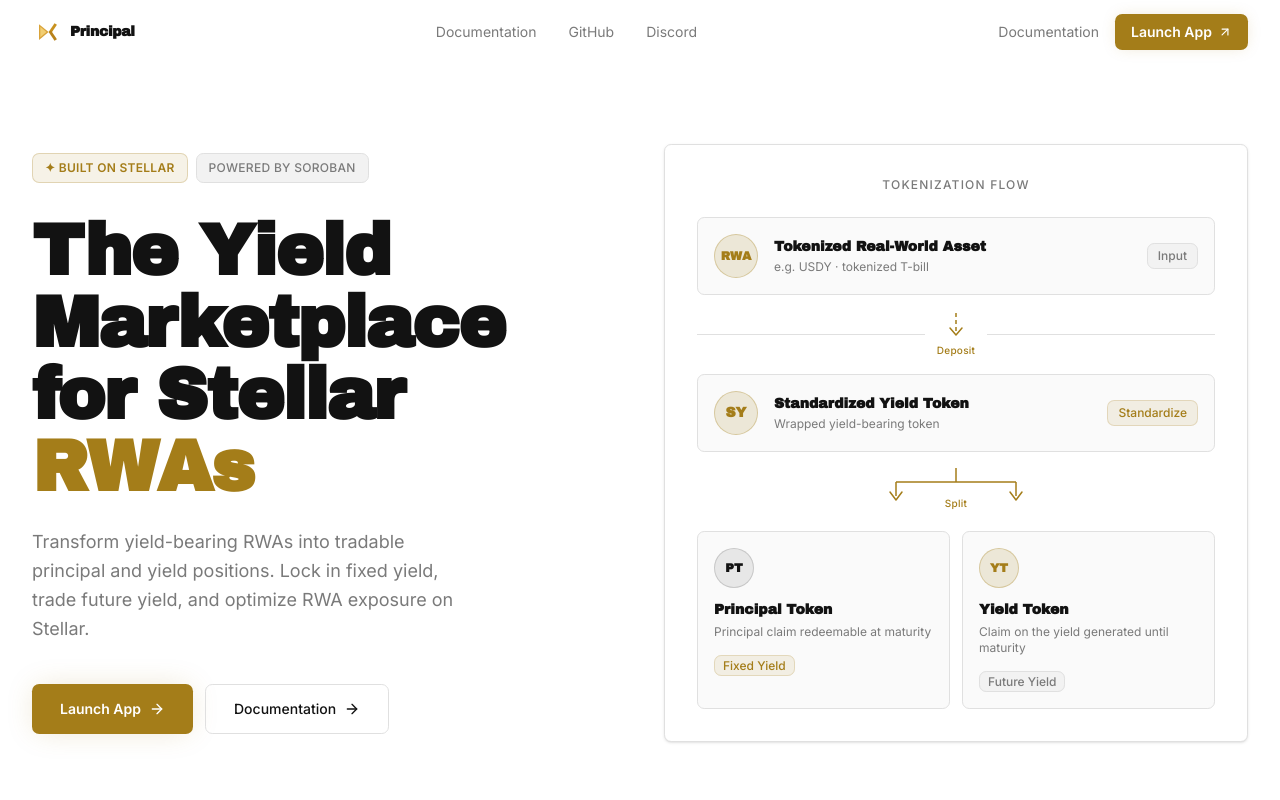
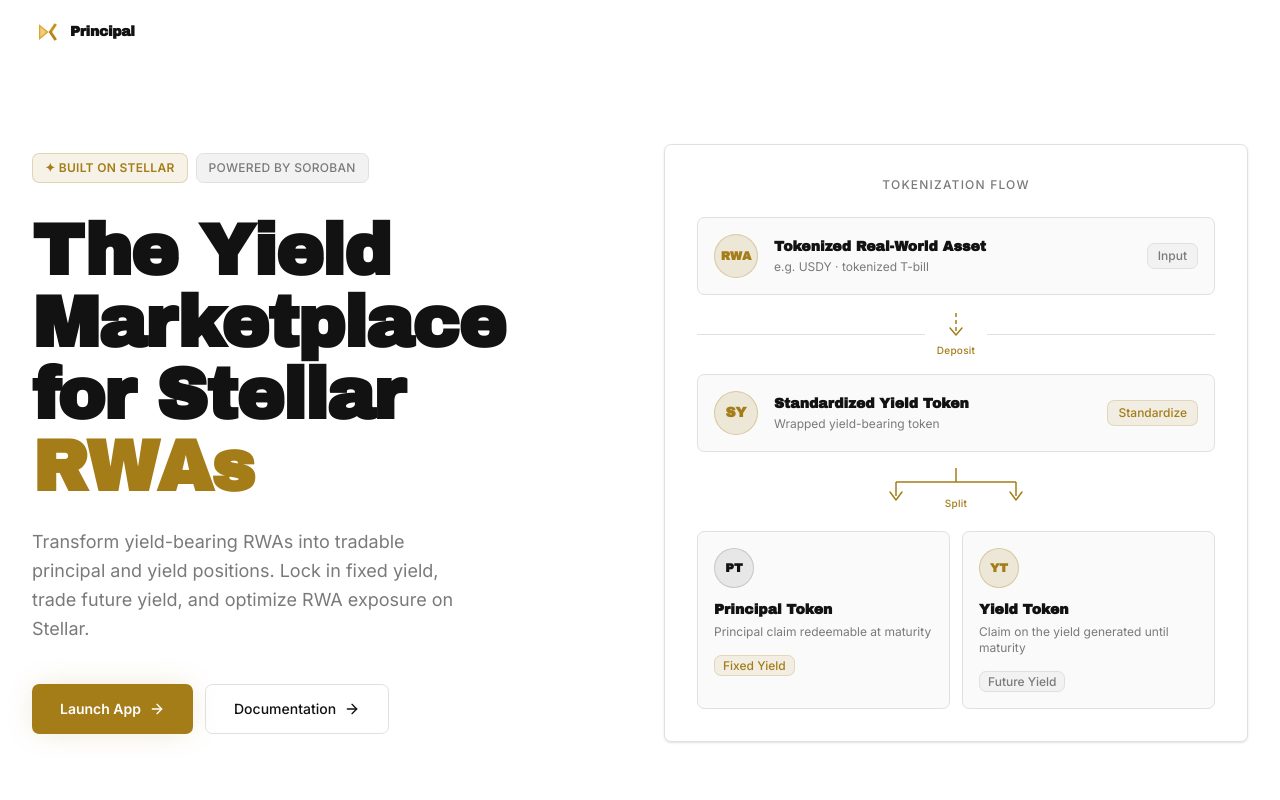
Before and after one commit to cedricmagne/principalmarket, a Next.js app: page / in a window 1280 px wide. Shown: the top 800 px of the page. Built offline with nearby package versions, Linux system fonts and the light colour scheme.

Commit message:
update menu

```diff
--- a/components/landing/FooterSection.tsx
+++ b/components/landing/FooterSection.tsx
@@ -1,3 +1,4 @@
+import Link from 'next/link'
 import { MessageCircle, FileText } from 'lucide-react'
 import { FaGithub, FaXTwitter } from 'react-icons/fa6'
 import PrincipalIcon from '@/components/landing/PrincipalIcon'
@@ -23,14 +24,14 @@
 
           <div className="flex items-center gap-6 flex-wrap justify-center">
             {links.map(({ icon: Icon, label, href }) => (
-              <a
+              <Link
                 key={label}
                 href={href}
                 className="flex items-center gap-2 text-sm text-muted-foreground hover:text-foreground transition-colors duration-200"
               >
                 <Icon className="w-4 h-4" />
                 <span>{label}</span>
-              </a>
+              </Link>
             ))}
           </div>
         </div>
--- a/components/landing/MarketCard.tsx
+++ b/components/landing/MarketCard.tsx
@@ -1,3 +1,4 @@
+import Link from 'next/link'
 import { Clock, Lock, TrendingUp, Droplets, ArrowRight } from 'lucide-react'
 
 const metrics = [
@@ -110,12 +111,12 @@
               yield-bearing stablecoin backed by short-term US Treasuries,
               issued by Ondo Finance.
             </p>
-            <a
+            <Link
               href="#"
               className="flex items-center gap-1.5 text-sm text-primary hover:underline shrink-0"
             >
               Learn about USDY <ArrowRight className="w-3.5 h-3.5" />
-            </a>
+            </Link>
           </div>
         </div>
       </div>
--- a/components/landing/Navbar.tsx
+++ b/components/landing/Navbar.tsx
@@ -1,7 +1,10 @@
 'use client'
 
 import { useState, useEffect } from 'react'
-import { ArrowUpRight, Menu, X } from 'lucide-react'
+// import Link from 'next/link'
+// import { ArrowUpRight, Menu, X } from 'lucide-react'
+import { Menu, X } from 'lucide-react'
+// import { FaGithub } from 'react-icons/fa6'
 import PrincipalIcon from '@/components/landing/PrincipalIcon'
 
 export default function Navbar() {
@@ -14,11 +17,11 @@
     return () => window.removeEventListener('scroll', fn)
   }, [])
 
-  const links = [
-    { label: 'Documentation', href: '#' },
-    { label: 'GitHub', href: '#' },
-    { label: 'Discord', href: '#' }
-  ]
+  // const links = [
+  //   { label: 'Documentation', href: '#' },
+  //   { label: 'GitHub', href: '#' },
+  //   { label: 'Discord', href: '#' }
+  // ]
 
   return (
     <header
@@ -34,29 +37,29 @@
         </div>
 
         {/* Desktop nav */}
-        <nav className="hidden md:flex items-center gap-8">
+        {/* <nav className="hidden md:flex items-center gap-8">
           {links.map((l) => (
-            <a
+            <Link
               key={l.label}
               href={l.href}
               className="text-sm text-muted-foreground hover:text-foreground transition-colors duration-200"
             >
               {l.label}
-            </a>
+            </Link>
           ))}
-        </nav>
+        </nav> */}
 
         {/* CTA */}
         <div className="hidden md:flex items-center gap-4">
-          <a
+          {/* <Link
             href="#"
             className="text-sm text-muted-foreground hover:text-foreground transition-colors"
           >
             Documentation
-          </a>
+          </Link>
           <button className="flex items-center gap-1.5 bg-primary text-primary-foreground text-sm font-semibold px-4 py-2 rounded-sm hover:bg-primary/90 transition-all duration-200 glow-gold-sm">
             Launch App <ArrowUpRight className="w-3.5 h-3.5" />
-          </button>
+          </button> */}
         </div>
 
         {/* Mobile */}
@@ -70,18 +73,18 @@
 
       {open && (
         <div className="md:hidden bg-white border-b border-border px-5 pb-5 flex flex-col gap-4">
-          {links.map((l) => (
-            <a
+          {/* {links.map((l) => (
+            <Link
               key={l.label}
               href={l.href}
               className="text-sm text-muted-foreground"
             >
               {l.label}
-            </a>
+            </Link>
           ))}
           <button className="w-full flex items-center justify-center gap-2 bg-primary text-primary-foreground text-sm font-semibold px-4 py-2.5 rounded-sm">
             Launch App <ArrowUpRight className="w-3.5 h-3.5" />
-          </button>
+          </button> */}
         </div>
       )}
     </header>
--- a/components/ui/pagination.tsx
+++ b/components/ui/pagination.tsx
@@ -1,4 +1,5 @@
 import * as React from 'react'
+import Link from 'next/link'
 import {
   ChevronLeftIcon,
   ChevronRightIcon,
@@ -54,7 +55,8 @@
       size={size}
       className={cn(className)}
     >
-      <a
+      <Link
+        href={props.href || '#'}
         aria-current={isActive ? 'page' : undefined}
         data-slot="pagination-link"
         data-active={isActive}
```
